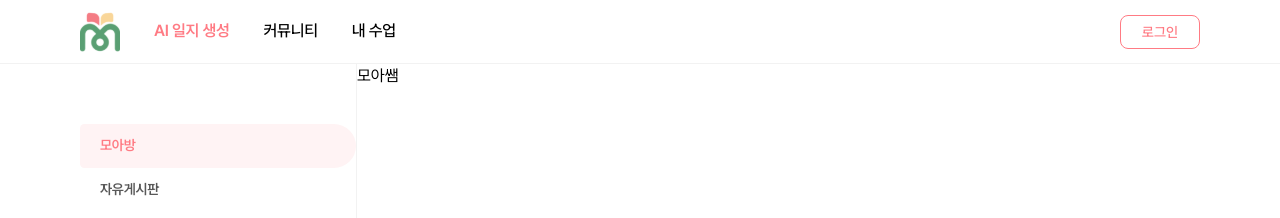
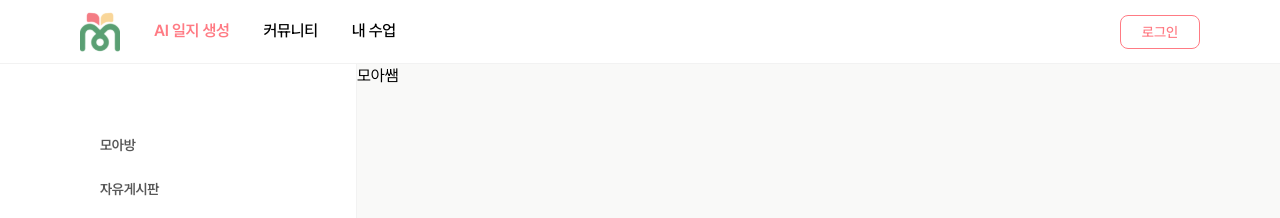
Before and after one commit to 7-baduki/moassam-frontend, a Next.js app: page / in a window 1280 px wide. Shown: the top 218 px of the page. Built offline with nearby package versions, Linux system fonts and the light colour scheme.

Commit message:
fix: 사이드바 탭 페이지 경로에 맞게 수정 (#30)

```diff
--- a/app/layout.tsx
+++ b/app/layout.tsx
@@ -31,7 +31,7 @@ export default function RootLayout({
         <Providers>
           <div className="flex flex-1 overflow-hidden">
             <Sidebar />
-            <main className="flex-1 overflow-y-auto">{children}</main>
+            <main className="flex-1 overflow-y-auto bg-black-100">{children}</main>
           </div>
         </Providers>
         <Toaster position="top-right" offset={{ top: 69 }} />
--- a/components/common/Tooltip.tsx
+++ b/components/common/Tooltip.tsx
@@ -4,7 +4,7 @@ interface LoginTooltipProps {
 
 export function Tooltip({ label }: LoginTooltipProps) {
   return (
-    <div className="absolute -top-9 left-1/2 z-[200] -translate-x-1/2 opacity-90">
+    <div className="z- 200 absolute -top-9 left-1/2 -translate-x-1/2 opacity-90">
       <div className="rounded-[20px] bg-[#3D3D3D] px-3.75 py-1.5 text-xs font-medium whitespace-nowrap text-white">
         {label}
       </div>
--- a/components/common/sidebar/Sidebar.tsx
+++ b/components/common/sidebar/Sidebar.tsx
@@ -4,8 +4,8 @@ import { usePathname } from 'next/navigation';
 import SidebarTab from './SidebarTab';
 
 const TOP_TABS = [
-  { label: '모아방', href: '/' },
-  { label: '자유게시판', href: '/community' },
+  { label: '모아방', href: '/comunity/moabang' },
+  { label: '자유게시판', href: '/comunity/board' },
 ];
 
 const BOTTOM_TABS = [
```
